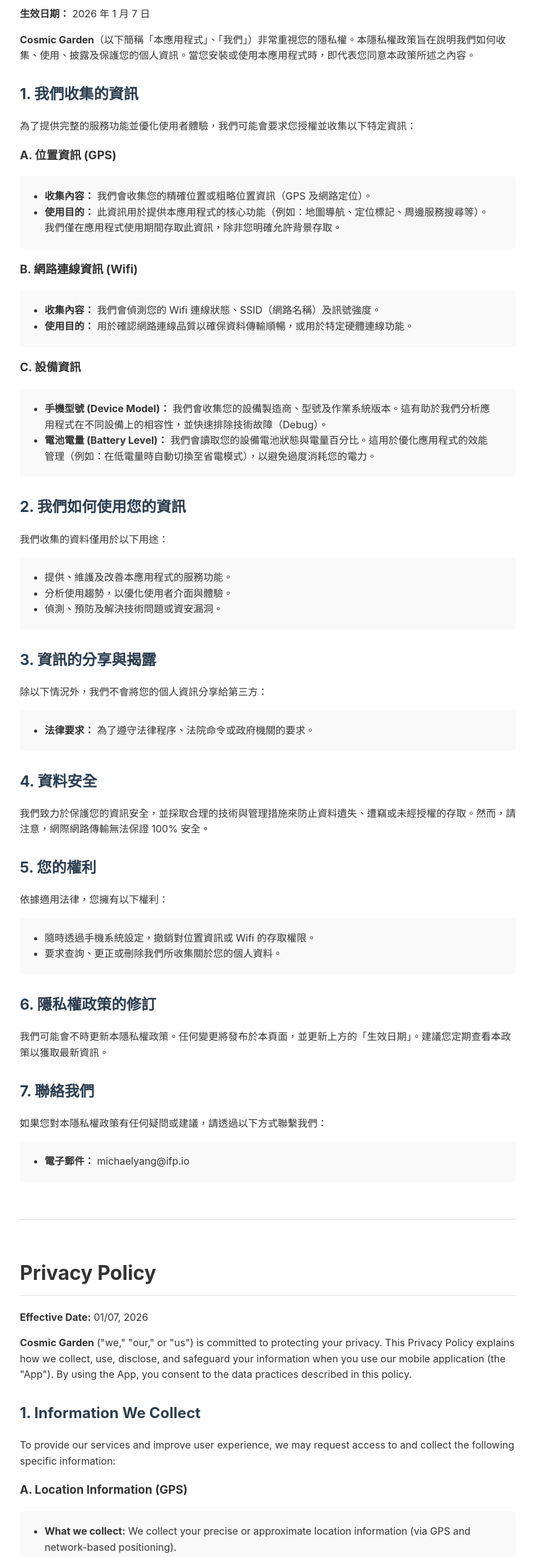
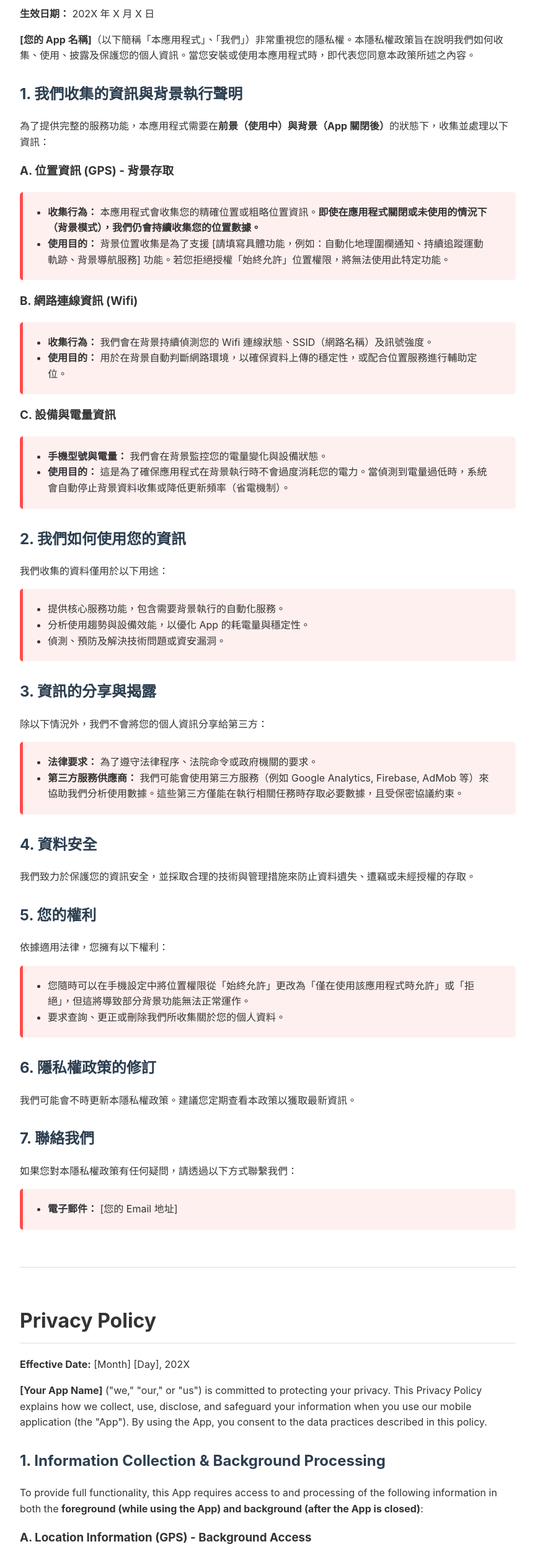
Before and after one commit to MikeYang588/CosmicGarden_PrivacyPolicy, a plain HTML site: page index.html in a window 1280 px wide. Shown: the part 160-2672 px from the top of the page at 62% size, without its empty margins (208-1071 px from the left). Drawn offline with Linux system fonts and the light colour scheme.

Commit message:
Update index.html

```diff
--- a/index.html
+++ b/index.html
@@ -3,7 +3,7 @@
 <head>
     <meta charset="UTF-8">
     <meta name="viewport" content="width=device-width, initial-scale=1.0">
-    <title>Privacy Policy - Cosmic Garden</title>
+    <title>Privacy Policy - [您的 App 名稱]</title>
     <style>
         body {
             font-family: -apple-system, BlinkMacSystemFont, "Segoe UI", Roboto, "Helvetica Neue", Arial, sans-serif;
@@ -15,7 +15,7 @@
         }
         h1 { border-bottom: 2px solid #eee; padding-bottom: 10px; margin-top: 40px; }
         h2 { margin-top: 30px; color: #2c3e50; }
-        ul { background-color: #f9f9f9; padding: 20px 40px; border-radius: 5px; }
+        ul { background-color: #fff0f0; padding: 20px 40px; border-radius: 5px; border-left: 5px solid #ff4d4d; } /* 特別將背景收集區塊標紅提醒 */
         .lang-nav {
             text-align: right;
             margin-bottom: 20px;
@@ -48,36 +48,36 @@
 
     <div id="zh">
         <h1>隱私權政策</h1>
-        <p><strong>生效日期：</strong> 2026 年 1 月 7 日</p>
+        <p><strong>生效日期：</strong> 202X 年 X 月 X 日</p>
 
-        <p><strong>Cosmic Garden</strong>（以下簡稱「本應用程式」、「我們」）非常重視您的隱私權。本隱私權政策旨在說明我們如何收集、使用、披露及保護您的個人資訊。當您安裝或使用本應用程式時，即代表您同意本政策所述之內容。</p>
+        <p><strong>[您的 App 名稱]</strong>（以下簡稱「本應用程式」、「我們」）非常重視您的隱私權。本隱私權政策旨在說明我們如何收集、使用、披露及保護您的個人資訊。當您安裝或使用本應用程式時，即代表您同意本政策所述之內容。</p>
 
-        <h2>1. 我們收集的資訊</h2>
-        <p>為了提供完整的服務功能並優化使用者體驗，我們可能會要求您授權並收集以下特定資訊：</p>
+        <h2>1. 我們收集的資訊與背景執行聲明</h2>
+        <p>為了提供完整的服務功能，本應用程式需要在<strong>前景（使用中）與背景（App 關閉後）</strong>的狀態下，收集並處理以下資訊：</p>
 
-        <h3>A. 位置資訊 (GPS)</h3>
+        <h3>A. 位置資訊 (GPS) - 背景存取</h3>
         <ul>
-            <li><strong>收集內容：</strong> 我們會收集您的精確位置或粗略位置資訊（GPS 及網路定位）。</li>
-            <li><strong>使用目的：</strong> 此資訊用於提供本應用程式的核心功能（例如：地圖導航、定位標記、周邊服務搜尋等）。我們僅在應用程式使用期間存取此資訊，除非您明確允許背景存取。</li>
+            <li><strong>收集行為：</strong> 本應用程式會收集您的精確位置或粗略位置資訊。<strong>即使在應用程式關閉或未使用的情況下（背景模式），我們仍會持續收集您的位置數據。</strong></li>
+            <li><strong>使用目的：</strong> 背景位置收集是為了支援 [請填寫具體功能，例如：自動化地理圍欄通知、持續追蹤運動軌跡、背景導航服務] 功能。若您拒絕授權「始終允許」位置權限，將無法使用此特定功能。</li>
         </ul>
 
         <h3>B. 網路連線資訊 (Wifi)</h3>
         <ul>
-            <li><strong>收集內容：</strong> 我們會偵測您的 Wifi 連線狀態、SSID（網路名稱）及訊號強度。</li>
-            <li><strong>使用目的：</strong> 用於確認網路連線品質以確保資料傳輸順暢，或用於特定硬體連線功能。</li>
+            <li><strong>收集行為：</strong> 我們會在背景持續偵測您的 Wifi 連線狀態、SSID（網路名稱）及訊號強度。</li>
+            <li><strong>使用目的：</strong> 用於在背景自動判斷網路環境，以確保資料上傳的穩定性，或配合位置服務進行輔助定位。</li>
         </ul>
 
-        <h3>C. 設備資訊</h3>
+        <h3>C. 設備與電量資訊</h3>
         <ul>
-            <li><strong>手機型號 (Device Model)：</strong> 我們會收集您的設備製造商、型號及作業系統版本。這有助於我們分析應用程式在不同設備上的相容性，並快速排除技術故障（Debug）。</li>
-            <li><strong>電池電量 (Battery Level)：</strong> 我們會讀取您的設備電池狀態與電量百分比。這用於優化應用程式的效能管理（例如：在低電量時自動切換至省電模式），以避免過度消耗您的電力。</li>
+            <li><strong>手機型號與電量：</strong> 我們會在背景監控您的電量變化與設備狀態。</li>
+            <li><strong>使用目的：</strong> 這是為了確保應用程式在背景執行時不會過度消耗您的電力。當偵測到電量過低時，系統會自動停止背景資料收集或降低更新頻率（省電機制）。</li>
         </ul>
 
         <h2>2. 我們如何使用您的資訊</h2>
         <p>我們收集的資料僅用於以下用途：</p>
         <ul>
-            <li>提供、維護及改善本應用程式的服務功能。</li>
-            <li>分析使用趨勢，以優化使用者介面與體驗。</li>
+            <li>提供核心服務功能，包含需要背景執行的自動化服務。</li>
+            <li>分析使用趨勢與設備效能，以優化 App 的耗電量與穩定性。</li>
             <li>偵測、預防及解決技術問題或資安漏洞。</li>
         </ul>
 
@@ -85,25 +85,26 @@
         <p>除以下情況外，我們不會將您的個人資訊分享給第三方：</p>
         <ul>
             <li><strong>法律要求：</strong> 為了遵守法律程序、法院命令或政府機關的要求。</li>
+            <li><strong>第三方服務供應商：</strong> 我們可能會使用第三方服務（例如 Google Analytics, Firebase, AdMob 等）來協助我們分析使用數據。這些第三方僅能在執行相關任務時存取必要數據，且受保密協議約束。</li>
         </ul>
 
         <h2>4. 資料安全</h2>
-        <p>我們致力於保護您的資訊安全，並採取合理的技術與管理措施來防止資料遺失、遭竊或未經授權的存取。然而，請注意，網際網路傳輸無法保證 100% 安全。</p>
+        <p>我們致力於保護您的資訊安全，並採取合理的技術與管理措施來防止資料遺失、遭竊或未經授權的存取。</p>
 
         <h2>5. 您的權利</h2>
         <p>依據適用法律，您擁有以下權利：</p>
         <ul>
-            <li>隨時透過手機系統設定，撤銷對位置資訊或 Wifi 的存取權限。</li>
+            <li>您隨時可以在手機設定中將位置權限從「始終允許」更改為「僅在使用該應用程式時允許」或「拒絕」，但這將導致部分背景功能無法正常運作。</li>
             <li>要求查詢、更正或刪除我們所收集關於您的個人資料。</li>
         </ul>
 
         <h2>6. 隱私權政策的修訂</h2>
-        <p>我們可能會不時更新本隱私權政策。任何變更將發布於本頁面，並更新上方的「生效日期」。建議您定期查看本政策以獲取最新資訊。</p>
+        <p>我們可能會不時更新本隱私權政策。建議您定期查看本政策以獲取最新資訊。</p>
 
         <h2>7. 聯絡我們</h2>
-        <p>如果您對本隱私權政策有任何疑問或建議，請透過以下方式聯繫我們：</p>
+        <p>如果您對本隱私權政策有任何疑問，請透過以下方式聯繫我們：</p>
         <ul>
-            <li><strong>電子郵件：</strong> michaelyang@ifp.io</li>
+            <li><strong>電子郵件：</strong> [您的 Email 地址]</li>
         </ul>
     </div>
 
@@ -111,36 +112,36 @@
 
     <div id="en">
         <h1>Privacy Policy</h1>
-        <p><strong>Effective Date:</strong> 01/07, 2026</p>
+        <p><strong>Effective Date:</strong> [Month] [Day], 202X</p>
 
-        <p><strong>Cosmic Garden</strong> ("we," "our," or "us") is committed to protecting your privacy. This Privacy Policy explains how we collect, use, disclose, and safeguard your information when you use our mobile application (the "App"). By using the App, you consent to the data practices described in this policy.</p>
+        <p><strong>[Your App Name]</strong> ("we," "our," or "us") is committed to protecting your privacy. This Privacy Policy explains how we collect, use, disclose, and safeguard your information when you use our mobile application (the "App"). By using the App, you consent to the data practices described in this policy.</p>
 
-        <h2>1. Information We Collect</h2>
-        <p>To provide our services and improve user experience, we may request access to and collect the following specific information:</p>
+        <h2>1. Information Collection & Background Processing</h2>
+        <p>To provide full functionality, this App requires access to and processing of the following information in both the <strong>foreground (while using the App) and background (after the App is closed)</strong>:</p>
 
-        <h3>A. Location Information (GPS)</h3>
+        <h3>A. Location Information (GPS) - Background Access</h3>
         <ul>
-            <li><strong>What we collect:</strong> We collect your precise or approximate location information (via GPS and network-based positioning).</li>
-            <li><strong>Purpose:</strong> This information is used to enable core features of the App (e.g., map navigation, location tagging, searching for nearby services). We only access this information while the App is in use, unless you explicitly grant background permission.</li>
+            <li><strong>Data Collection:</strong> We collect your precise or approximate location information. <strong>This App collects location data even when the App is closed or not in use (background mode).</strong></li>
+            <li><strong>Purpose:</strong> Background location collection is strictly used to support the following feature: [Please insert specific feature, e.g., geofencing alerts, continuous route tracking, background navigation]. If you deny the "Allow all the time" permission, these specific features will not function.</li>
         </ul>
 
         <h3>B. Network Connection Information (Wi-Fi)</h3>
         <ul>
-            <li><strong>What we collect:</strong> We detect your Wi-Fi connection status, SSID (network name), and signal strength.</li>
-            <li><strong>Purpose:</strong> This is used to verify network quality to ensure smooth data transmission or for specific hardware connectivity features.</li>
+            <li><strong>Data Collection:</strong> We monitor your Wi-Fi connection status, SSID, and signal strength in the background.</li>
+            <li><strong>Purpose:</strong> Used to automatically determine network conditions in the background to ensure stable data transmission or to assist with positioning services.</li>
         </ul>
 
-        <h3>C. Device Information</h3>
+        <h3>C. Device & Battery Information</h3>
         <ul>
-            <li><strong>Device Model:</strong> We collect information about your device manufacturer, model, and operating system version. This helps us analyze App compatibility across different devices and quickly troubleshoot technical issues (debugging).</li>
-            <li><strong>Battery Level:</strong> We read your device's battery status and percentage. This is used to optimize the App's performance management (e.g., automatically switching to power-saving mode when the battery is low) to avoid excessive power consumption.</li>
+            <li><strong>Device Model & Battery:</strong> We monitor your battery level and device status in the background.</li>
+            <li><strong>Purpose:</strong> This is to ensure the App does not drain your battery excessively while running in the background. The system may stop background data collection or reduce update frequency when a low battery level is detected (Power Saving Mode).</li>
         </ul>
 
         <h2>2. How We Use Your Information</h2>
         <p>We use the collected data for the following purposes:</p>
         <ul>
-            <li>To provide, maintain, and improve the App's functionalities.</li>
-            <li>To analyze usage trends and optimize the user interface and experience.</li>
+            <li>To provide core services, including automated features that require background execution.</li>
+            <li>To analyze usage trends and device performance to optimize battery consumption and stability.</li>
             <li>To detect, prevent, and address technical issues or security vulnerabilities.</li>
         </ul>
 
@@ -148,31 +149,31 @@
         <p>We do not share your personal information with third parties, except in the following circumstances:</p>
         <ul>
             <li><strong>Legal Requirements:</strong> To comply with legal processes, court orders, or governmental requests.</li>
-            <li><strong>Third-Party Service Providers:</strong> We may use third-party services (e.g., Google Analytics, Firebase, AdMob) to assist with data analysis or advertising. These parties access necessary data only to perform specific tasks and are obligated to keep it confidential.</li>
+            <li><strong>Third-Party Service Providers:</strong> We may use third-party services (e.g., Google Analytics, Firebase) to assist with data analysis. These parties access necessary data only to perform specific tasks and are obligated to keep it confidential.</li>
         </ul>
 
         <h2>4. Data Security</h2>
-        <p>We strive to use commercially acceptable means to protect your personal information. However, please be aware that no method of transmission over the internet or method of electronic storage is 100% secure.</p>
+        <p>We strive to use commercially acceptable means to protect your personal information.</p>
 
         <h2>5. Your Rights</h2>
         <p>Depending on applicable laws, you have the right to:</p>
         <ul>
-            <li>Revoke access permissions for Location or Wi-Fi at any time via your device settings.</li>
+            <li>Change your location permission from "Allow all the time" to "Allow only while using the app" or "Deny" in your device settings at any time. However, this will prevent background features from working.</li>
             <li>Request to access, correct, or delete the personal data we have collected about you.</li>
         </ul>
 
         <h2>6. Changes to This Privacy Policy</h2>
-        <p>We may update our Privacy Policy from time to time. We will notify you of any changes by posting the new Privacy Policy on this page and updating the "Effective Date" at the top. You are advised to review this policy periodically for any changes.</p>
+        <p>We may update our Privacy Policy from time to time. You are advised to review this policy periodically for any changes.</p>
 
         <h2>7. Contact Us</h2>
-        <p>If you have any questions or suggestions about our Privacy Policy, please contact us at:</p>
+        <p>If you have any questions about our Privacy Policy, please contact us at:</p>
         <ul>
-            <li><strong>Email:</strong> michaelyang@ifp.io</li>
+            <li><strong>Email:</strong> [Your Email Address]</li>
         </ul>
     </div>
 
     <div class="footer">
-        &copy; 2026 IfPlus. All rights reserved.
+        &copy; 202X [Your Company/Developer Name]. All rights reserved.
     </div>
 
 </body>
```
